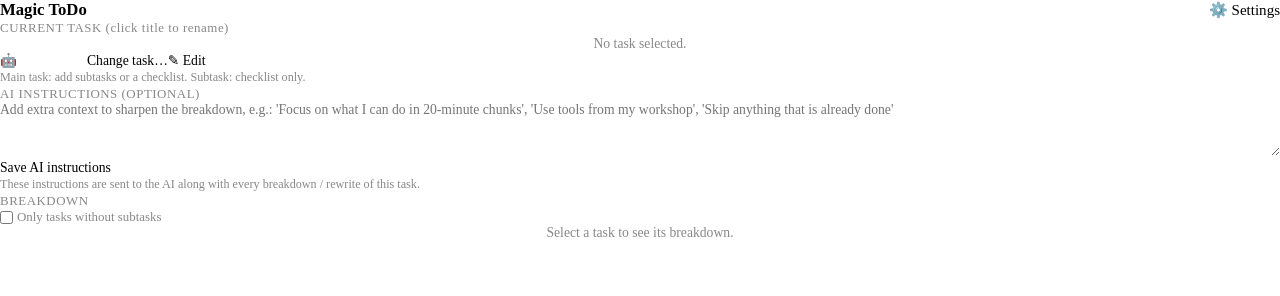
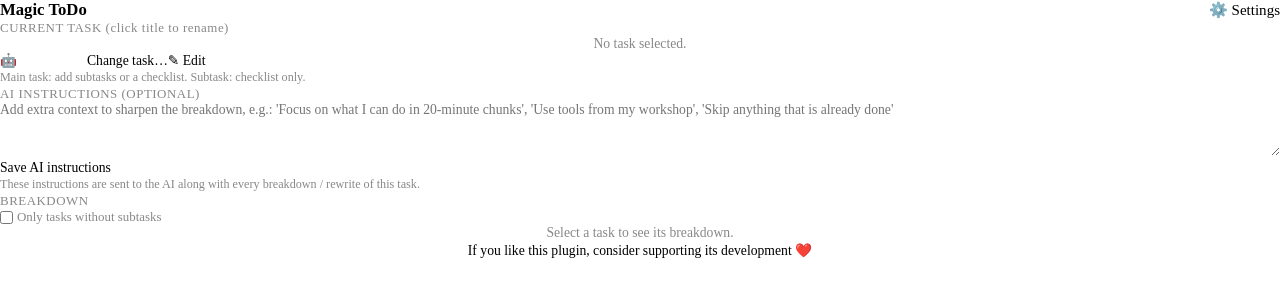
Before and after one commit to FlourishLifeTech/sp-magic-todo, a plain HTML site: page index.html in a window 1280 px wide. Drawn offline with Linux system fonts and the light colour scheme.

Commit message:
Add donation footer, CNVL license, and version bump

```diff
--- a/index.html
+++ b/index.html
@@ -435,6 +435,23 @@
       font-size: 0.9em;
       color: var(--text-color-muted, #888);
       margin-bottom: var(--s);
+    }
+
+    .donation-footer {
+      text-align: center;
+      padding: var(--s2) var(--s);
+      margin-top: var(--s2);
+      border-top: 1px solid var(--divider-color);
+    }
+
+    .donation-footer a {
+      color: var(--c-primary);
+      text-decoration: none;
+      font-size: 0.9em;
+    }
+
+    .donation-footer a:hover {
+      text-decoration: underline;
     }
   </style>
 </head>
@@ -588,6 +605,12 @@
         <button id="btnEditSave" class="icon-btn primary">Save</button>
       </div>
     </div>
+  </div>
+
+  <div class="donation-footer">
+    <a href="https://opencollective.com/FLT" target="_blank" rel="noopener noreferrer">
+      If you like this plugin, consider supporting its development ❤️
+    </a>
   </div>
 
   <script>
```
Also changed, not shown: README.md (added), manifest.json, 1 other file.
